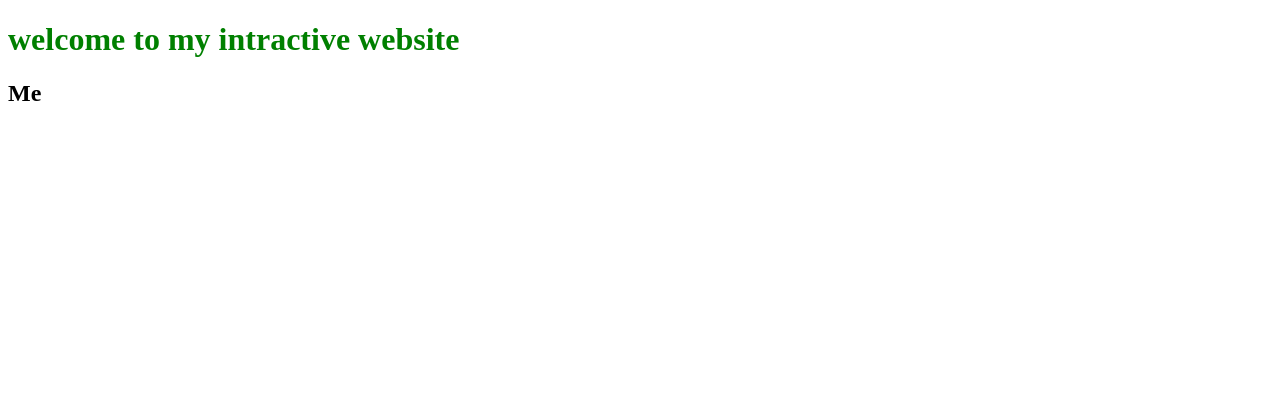
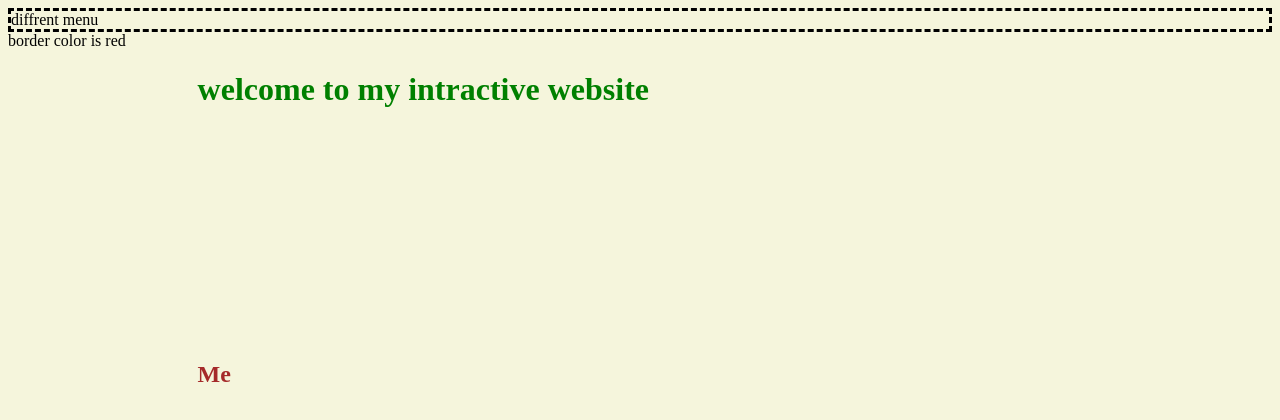
Before and after one commit to yemami/MAP-Project, a plain HTML site: page index.html in a window 1280 px wide. Drawn offline with Linux system fonts and the light colour scheme.

Commit message:
add border and add background color of the main body

```diff
--- a/index.css
+++ b/index.css
@@ -1,4 +1,16 @@
 h1{
 
     color:green;
+    margin-left: 15%;
 }
+h2{
+    color: brown;
+    margin-top: 20%;
+    margin-left: 15%;
+}
+body{
+
+    background-color: beige;
+
+
+}
--- a/index.html
+++ b/index.html
@@ -8,6 +8,8 @@
     <title>My Asyncronise website</title>
 </head>
 <body>
+    <div style="border-style:dashed;">diffrent menu</div>
+    <div style="border-color: red">border color is red</div>
    <h1>welcome to my intractive website</h1>
    <h2>Me</h2>
 </body>
```
